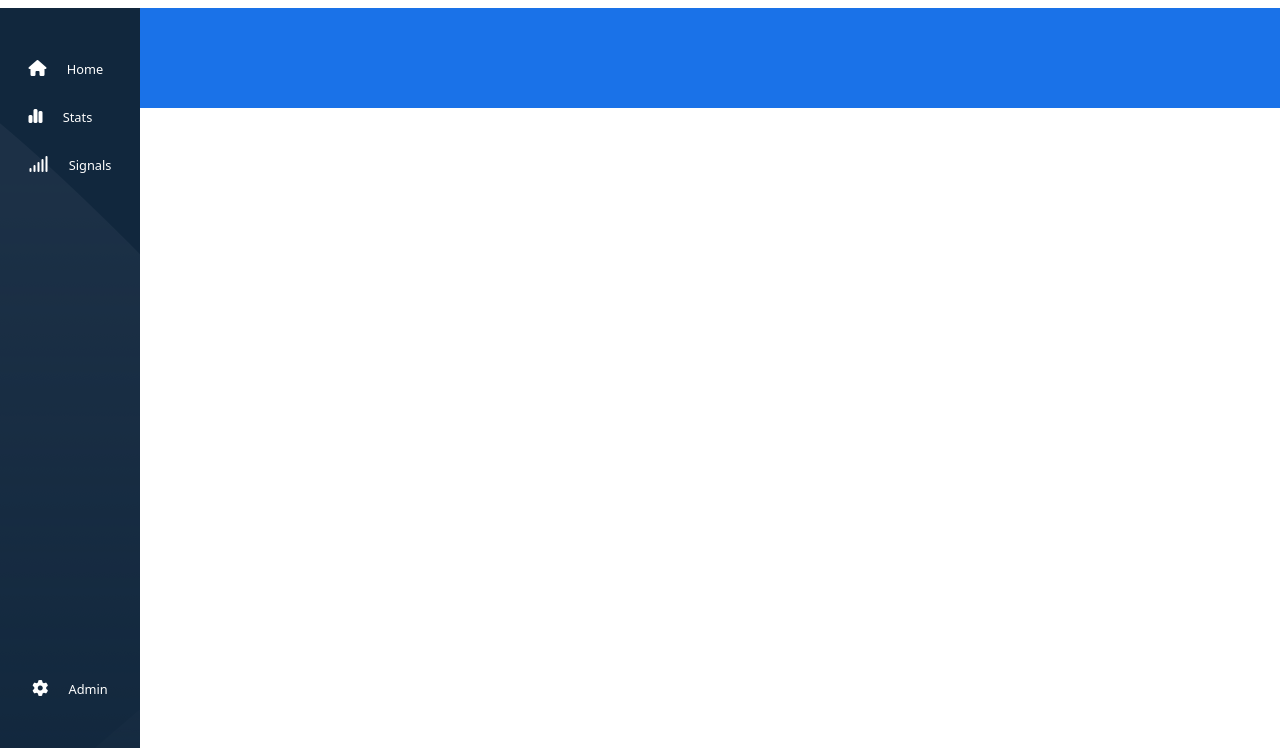
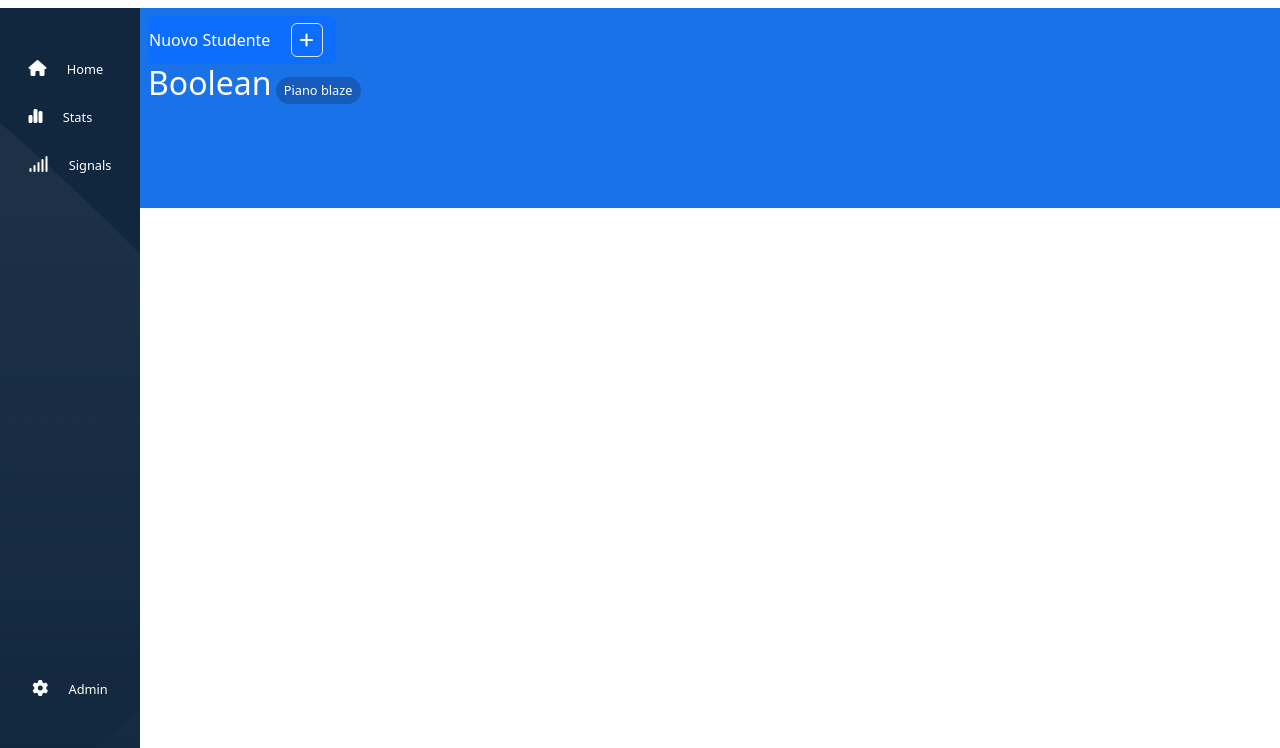
Before and after one commit to GrPaladino/html-css-bootstrap-dashboard, a plain HTML site: page index.html in a window 1280 px wide. Shown: the part 52-800 px from the top of the page. Drawn offline with nearby package versions, Linux system fonts and the light colour scheme.

Commit message:
Feat: add top bar incomplete

```diff
--- a/css/style.css
+++ b/css/style.css
@@ -74,8 +74,17 @@ a {
 
 #jumbo {
     width: calc(100% - var(--sidebar-width));
-    height: 100px;
     background-color: #1a72e8;
+    color: white;
+
+    /* debug */
+    height: 200px;
+}
+
+#jumbo .piani a {
+    font-size: .8rem;
+    background-color: #165bba;
+
 }
 
         /* ## RESPONSIVE ## */
--- a/index.html
+++ b/index.html
@@ -99,7 +99,28 @@
         </section>
 
         <!-- TOP-BAR -->
-        <section id="jumbo">
+        <section id="jumbo" class="p-2">
+            <div class="of-c">
+                <button class="btn btn-primary ps-0" type="button" data-bs-toggle="offcanvas" data-bs-target="#offcanvasRight" aria-controls="offcanvasRight">
+                    Nuovo Studente
+                    <i class="fa-solid fa-plus p-2 ms-3 border rounded"></i>
+                </button>
+
+                <div class="offcanvas offcanvas-end" tabindex="-1" id="offcanvasRight" aria-labelledby="offcanvasRightLabel">
+                    <div class="offcanvas-header">
+                        <h5 class="offcanvas-title" id="offcanvasRightLabel">Offcanvas right</h5>
+                        <button type="button" class="btn-close" data-bs-dismiss="offcanvas" aria-label="Close"></button>
+                    </div>
+                    <div class="offcanvas-body">
+                        ...
+                    </div>
+                </div>
+            </div>
+                    <!-- Completare top-bar sezione boolean + links -->
+            <div class="piani">
+                 <h1 class="h2 d-inline-block">Boolean</h1>
+                 <a href="#" class="d-inline-block border-0 rounded-4 px-2 py-1">Piano blaze</a>
+            </div>
 
         </section>
     </main>
```
